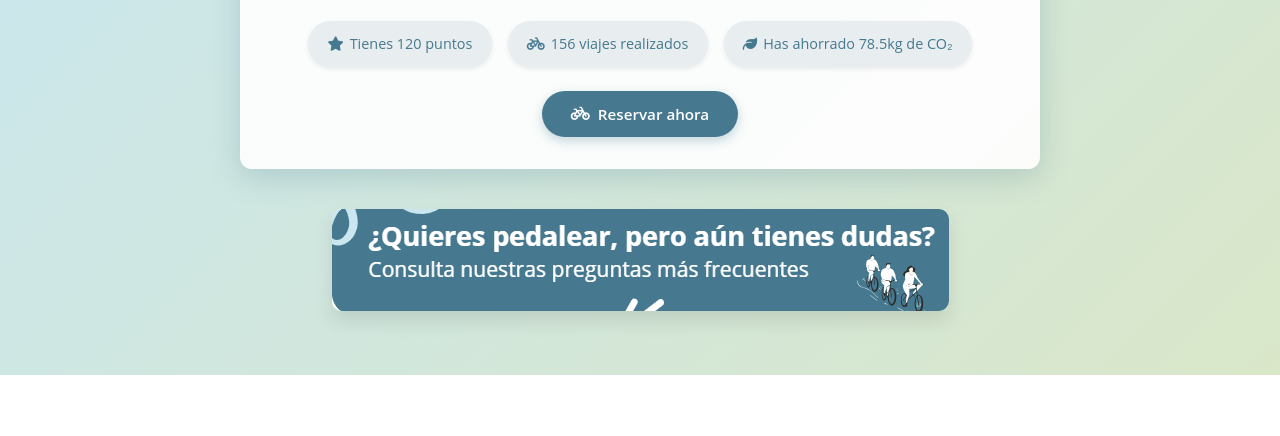
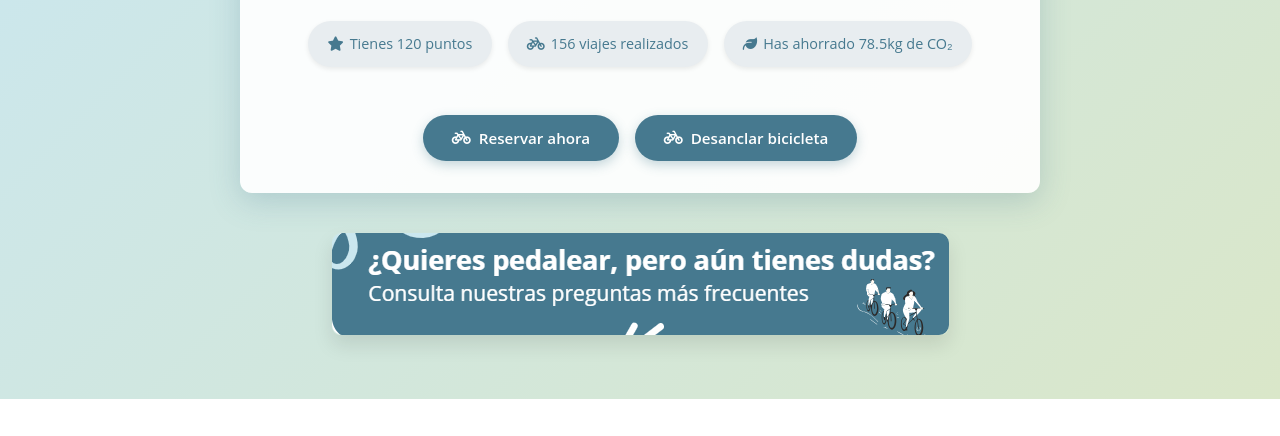
Before and after one commit to Tomasra98/CycleTech, a plain HTML site: page vistas/index.html in a window 1280 px wide. Shown: the part 317-753 px from the top of the page. Drawn offline with nearby package versions, Linux system fonts and the light colour scheme.

Commit message:
Botón para desanclar bicicleta añadido

```diff
--- a/vistas/index.html
+++ b/vistas/index.html
@@ -111,12 +111,18 @@
           <span><i class="fas fa-leaf"></i> Has ahorrado 78.5kg de CO₂</span>
         </div>
       </div>
-
+      <div class="cta-buttons">
       <div class="hero-cta-claro">
         <a href="reservar.html" class="btn-hero btn-hero-azul">
           <i class="fas fa-bicycle"></i> Reservar ahora
         </a>
       </div>
+      <div class="hero-cta-claro">
+        <a href="login.html" class="btn-hero btn-hero-azul">
+          <i class="fas fa-bicycle"></i> Desanclar bicicleta
+        </a>
+      </div>
+    </div>
     </div>
   </div>
 
```
